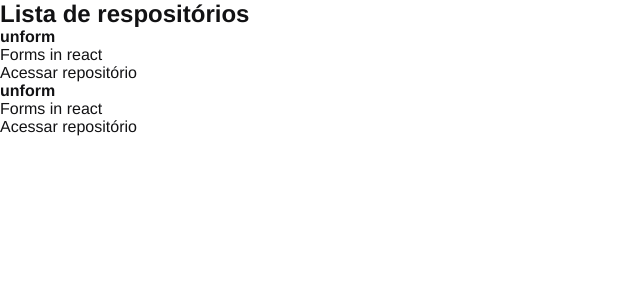
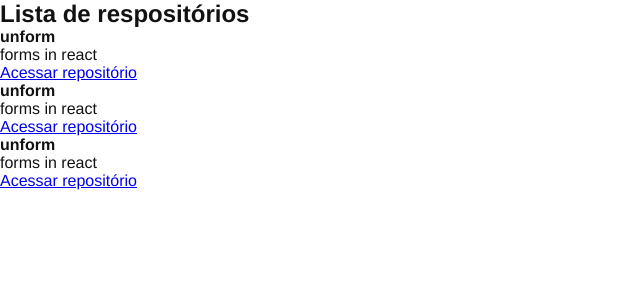
Before and after one commit to thiagoos16/github-explorer, a React app: page / in a window 1280 px wide. Shown: the top 300 px of the page, without its empty margins (0-640 px from the left). Built offline with nearby package versions, Linux system fonts and the light colour scheme.

Commit message:
add repository item component

```diff
--- /dev/null
+++ b/src/components/RepositoryItem.jsx
@@ -0,0 +1,12 @@
+export function RespositoryItem(props) {
+    return (
+        <li>
+            <strong>{props.repository?.name ?? 'Default Name'}</strong>
+            <p>{props.repository.description}</p>
+
+            <a href={props.repository.link}>
+                Acessar repositório
+            </a>
+        </li>
+    );
+}
--- a/src/components/RepositoryList.jsx
+++ b/src/components/RepositoryList.jsx
@@ -1,4 +1,10 @@
-const repositoryName = 'unform';
+import { RespositoryItem } from "./RepositoryItem";
+
+const repository = {
+    name: 'unform',
+    description: 'forms in react',
+    link: 'https://github.com/unform/unform'
+};
 
 export function RepositoryList() {
     return (
@@ -6,22 +12,9 @@
             <h1>Lista de respositórios</h1>
 
             <ul>
-                <li>
-                    <strong>{repositoryName}</strong>
-                    <p>Forms in react</p>
-
-                    <a haref="">
-                        Acessar repositório
-                    </a>
-                </li>
-                <li>
-                    <strong>unform</strong>
-                    <p>Forms in react</p>
-
-                    <a haref="">
-                        Acessar repositório
-                    </a>
-                </li>
+                <RespositoryItem repository={repository}/>
+                <RespositoryItem repository={repository}/>
+                <RespositoryItem repository={repository}/>
             </ul>
         </section>
     )
```
